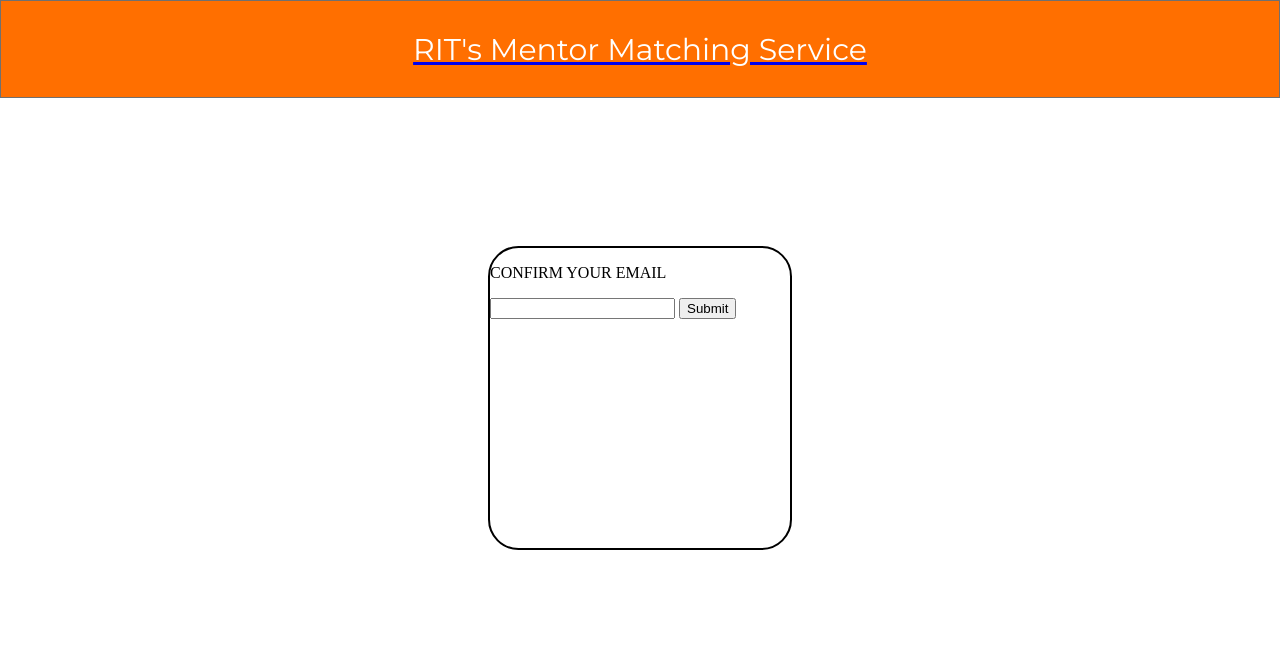
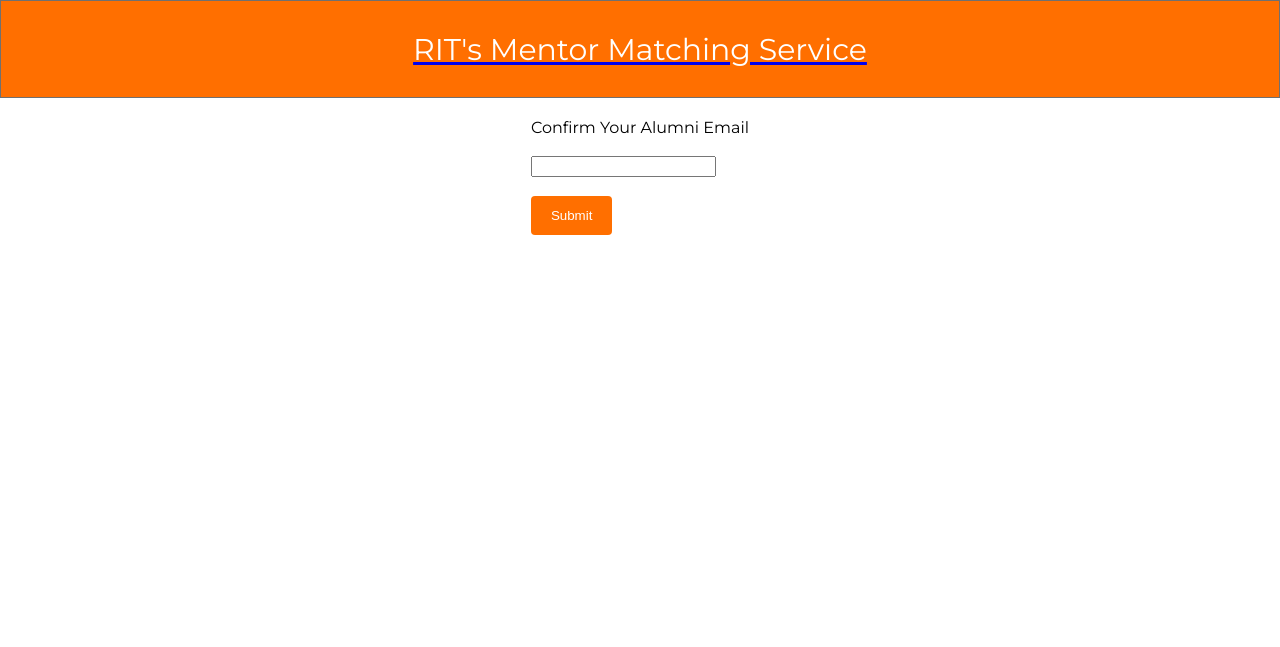
Before and after one commit to nishadpasricha/mentormatching, a Flask app: page /alumniemailcheck in a window 1280 px wide. Shown: the top 647 px of the page. Run offline with Flask 3, Linux system fonts and the light colour scheme.

Commit message:
email confirm form style

```diff
--- a/templates/alumniemailcheck.html
+++ b/templates/alumniemailcheck.html
@@ -14,6 +14,7 @@
     padding: 0;
     position: block;
     overflow: hidden;
+    font-family: Montserrat;
 
 }
 
@@ -32,25 +33,41 @@
   color: white;
 }
 
-.container {
-  width: auto;
-  height: 500px;
-  margin: 50px;
-  display: flex;
-  align-items: center;
-  justify-content: center;
+
+
+/* Style inputs with type="text", select elements and textareas */
+input[type=text], select, textarea {
+  width: 100%; /* Full width */
+  padding: 12px; /* Some padding */
+  border: 1px solid #ccc; /* Gray border */
+  border-radius: 4px; /* Rounded borders */
+  box-sizing: border-box; /* Make sure that padding and width stays in place */
+  margin-top: 6px; /* Add a top margin */
+  margin-bottom: 16px; /* Bottom margin */
+  resize: vertical; /* Allow the user to vertically resize the textarea (not horizontally) */
 }
 
-.alumniemailform {
+/* Style the submit button with a specific background color etc */
+input[type=submit] {
+  background-color: rgb(255, 111, 0);
+  color: white;
+  padding: 12px 20px;
+  border: none;
+  border-radius: 4px;
+  cursor: pointer;
+}
 
-    position: relative;
-    height: 300px;
-    width: 300px;
-    border-color: black;
-    border-style: solid;
-    background-color: #ffffff;
-    border-width: 2px;
-    border-radius: 10%;
+/* When moving the mouse over the submit button, add a darker green color */
+input[type=submit]:hover {
+  background-color: rgb(255, 141, 55);
+}
+
+/* Add a background color and some padding around the form */
+.container {
+  border-radius: 5px;
+  padding: 20px;
+  display: flex;
+  justify-content: center;
 }
 </style>
 <script>
@@ -63,10 +80,12 @@
 </div></a>
 
 <div class = "container">
-  <div class = "alumniemailform">
-    <p>CONFIRM YOUR EMAIL</p>
+  <div>
+
     <form action = "/alumniform" method = "POST">
-      <input type= "email" id="email" name="email">
+      <label for="email">Confirm Your Alumni Email</label><br><br>
+      <input type= "email" id="email" name="email"><br><br>
+
       <input type="submit">
     </div>
     </div>
```
Also changed, not shown: templates/studentemailcheck.html (+37 -18 lines).
